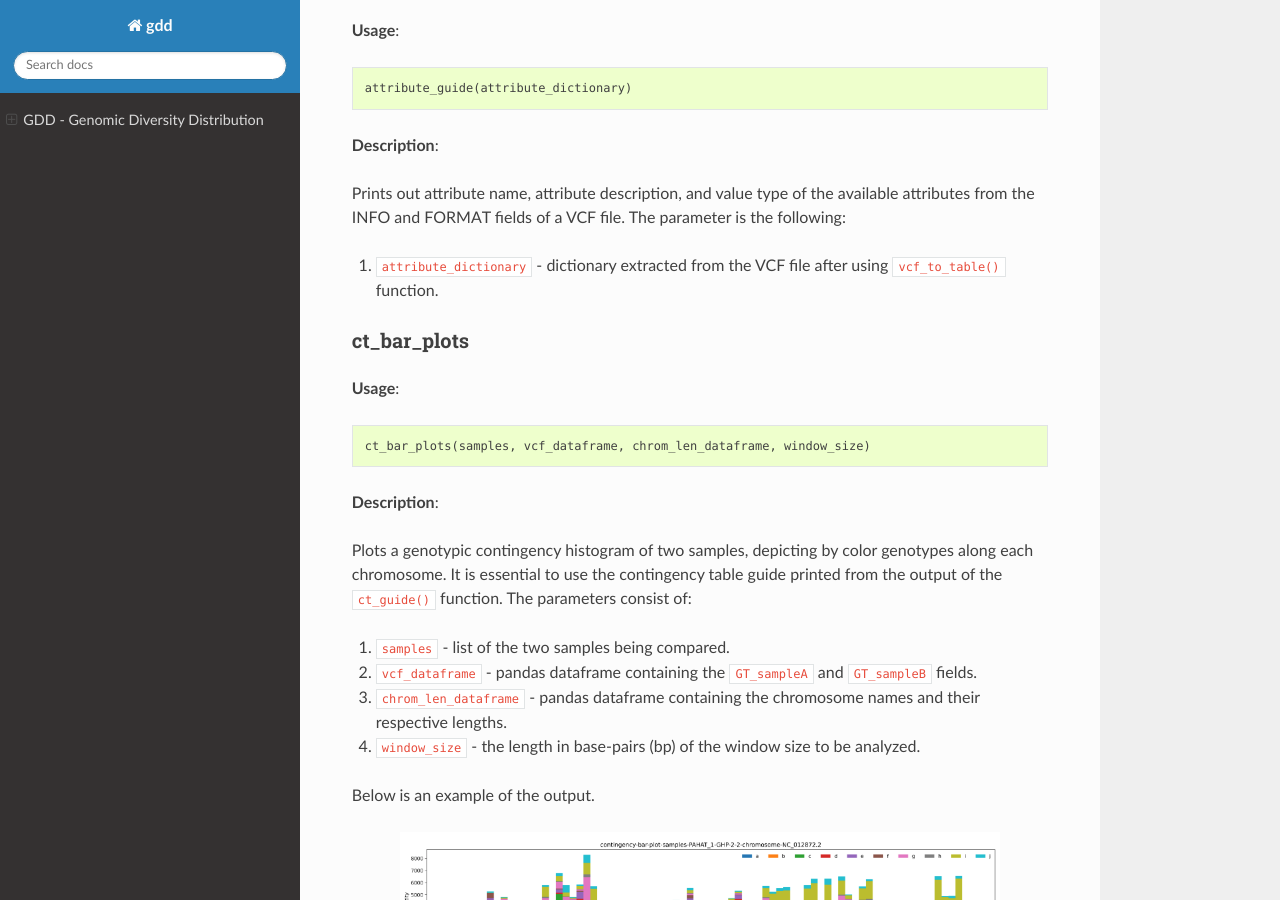
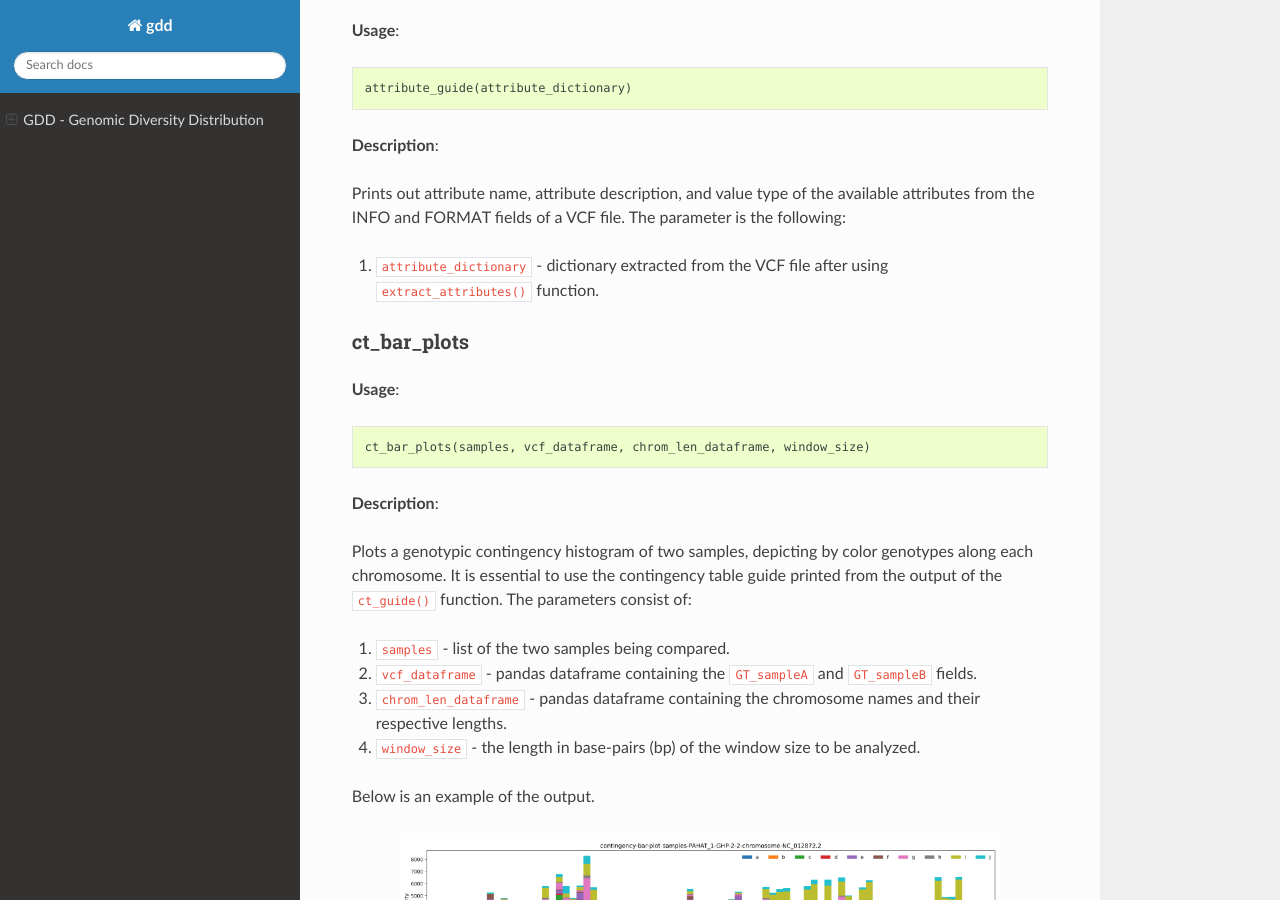
Before and after one commit to amora197/pbgl-gdd, a Sphinx documentation site: the page built from docs/source/index.rst, in a window 1280 px wide and 900 px high, scrolled down 399 px. Built offline with Sphinx 7.4.7 and the Read the Docs theme 2.0.0, drawn with Linux system fonts in a browser that asks for light colours.

Commit message:
edited index/README files

```diff
--- a/docs/source/index.rst
+++ b/docs/source/index.rst
@@ -33,7 +33,7 @@ attribute_guide
 
 Prints out attribute name, attribute description, and value type of the available attributes from the INFO and FORMAT fields of a VCF file. The parameter is the following:
 
-1. ``attribute_dictionary`` - dictionary extracted from the VCF file after using ``vcf_to_table()`` function.
+1. ``attribute_dictionary`` - dictionary extracted from the VCF file after using ``extract_attributes()`` function.
 
 ct_bar_plots
 ^^^^^^^^^^^^
```
